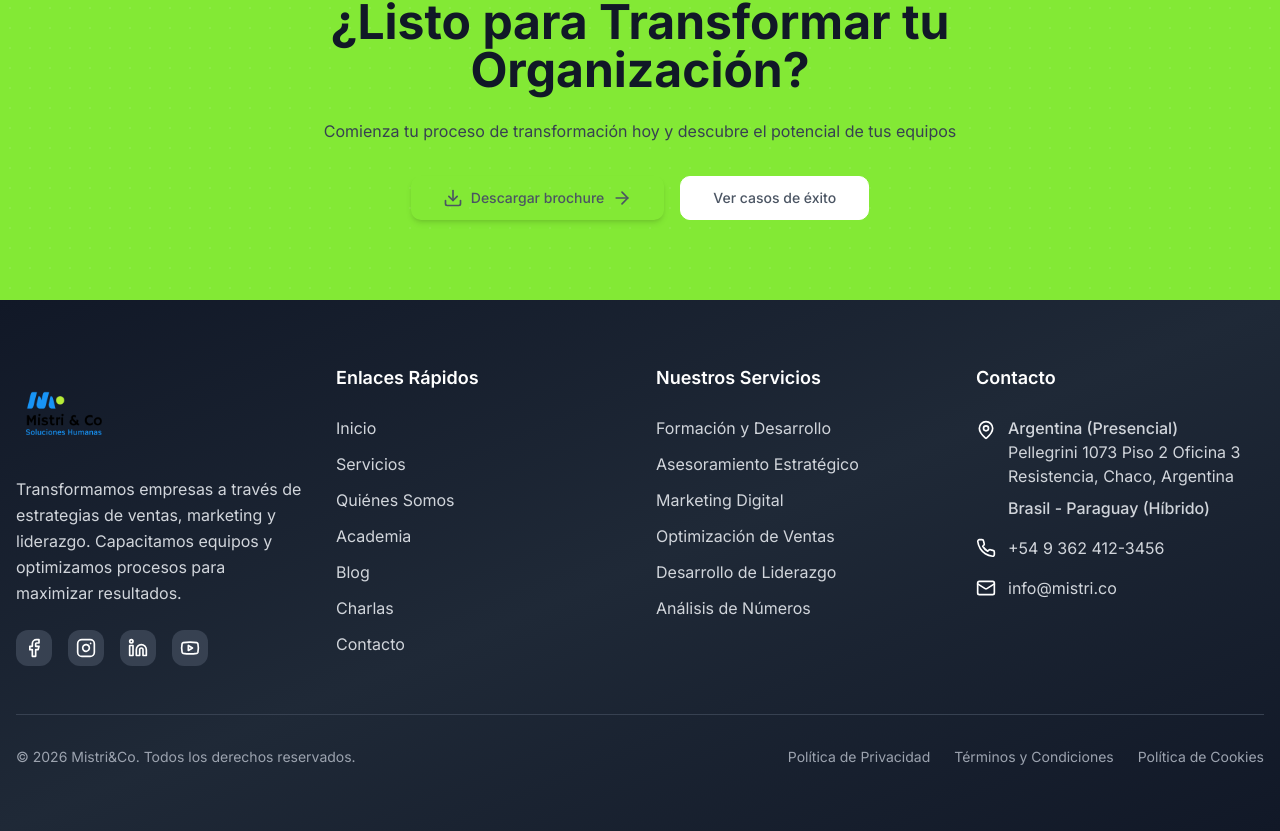
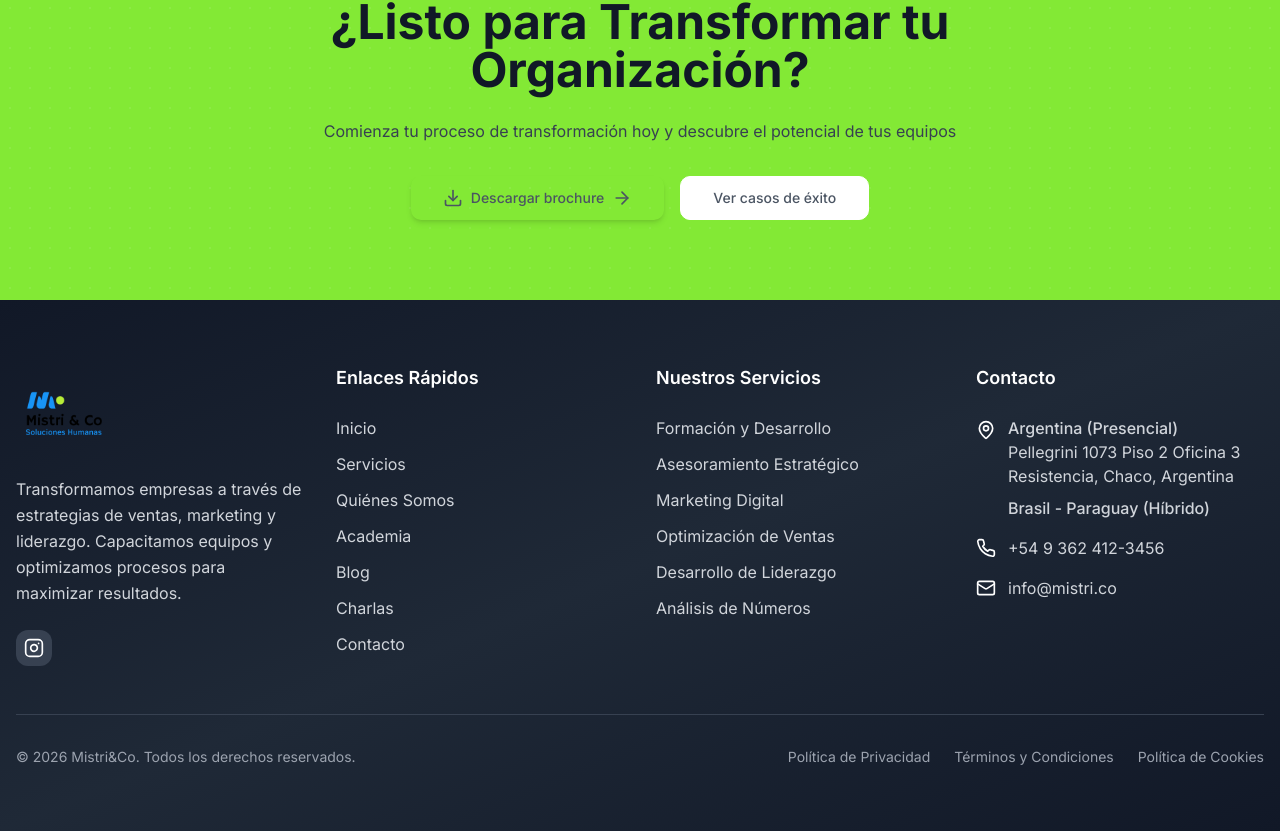
Before and after one commit to FerchoGG2006/proyecto-mistri-co, a Next.js app: page / in a window 1280 px wide. Shown: the part 3713-4544 px from the top of the page. Built offline with nearby package versions, Linux system fonts and the light colour scheme.

Commit message:
Update footer and layout

```diff
--- a/src/app/layout.tsx
+++ b/src/app/layout.tsx
@@ -31,14 +31,14 @@ export default function RootLayout({
   children: React.ReactNode;
 }) {
   return (
-    <html lang="es">
+    <html lang="es" suppressHydrationWarning>
       <head>
         <link rel="icon" type="image/x-icon" href="/favicon.ico" />
         <link rel="preload" href="/main_logo.png" as="image" />
         <meta name="robots" content="index, follow" />
         <meta name="viewport" content="width=device-width, initial-scale=1" />
       </head>
-      <body className={inter.className}>
+      <body className={inter.className} suppressHydrationWarning={true}>
         <ErrorBoundary>
           <EmailJSScripts />
           <Navigation />
--- a/src/components/footer.tsx
+++ b/src/components/footer.tsx
@@ -67,14 +67,14 @@ export function Footer() {
 
             {/* Redes sociales */}
             <div className="flex space-x-4">
-              <Link
+              {/*<Link
                 href="https://facebook.com/mistri.co"
                 className="p-2 bg-gray-700 hover:bg-primary rounded-lg transition-colors"
                 target="_blank"
                 rel="noopener noreferrer"
               >
                 <Facebook className="h-5 w-5" />
-              </Link>
+              </Link>*/}
               <Link
                 href="https://instagram.com/mistri.co"
                 className="p-2 bg-gray-700 hover:bg-primary rounded-lg transition-colors"
@@ -83,22 +83,22 @@ export function Footer() {
               >
                 <Instagram className="h-5 w-5" />
               </Link>
-              <Link
+              {/*<Link
                 href="https://linkedin.com/company/mistri-co"
                 className="p-2 bg-gray-700 hover:bg-primary rounded-lg transition-colors"
                 target="_blank"
                 rel="noopener noreferrer"
               >
                 <Linkedin className="h-5 w-5" />
-              </Link>
-              <Link
+              </Link>*/}
+              {/*<Link
                 href="https://youtube.com/@mistri.co"
                 className="p-2 bg-gray-700 hover:bg-primary rounded-lg transition-colors"
                 target="_blank"
                 rel="noopener noreferrer"
               >
                 <Youtube className="h-5 w-5" />
-              </Link>
+              </Link>*/}
             </div>
           </div>
 
@@ -198,7 +198,7 @@ export function Footer() {
               <div className="flex items-center space-x-3">
                 <Phone className="h-5 w-5 text-primary flex-shrink-0" />
                 <Link
-                  href="tel:+5493624123456"
+                  href="https://wa.me/5493624123456"
                   className="text-gray-300 hover:text-primary transition-colors"
                 >
                   +54 9 362 412-3456
```
Also changed, not shown: 1 other file (tests, documents, lock files or other folders).
